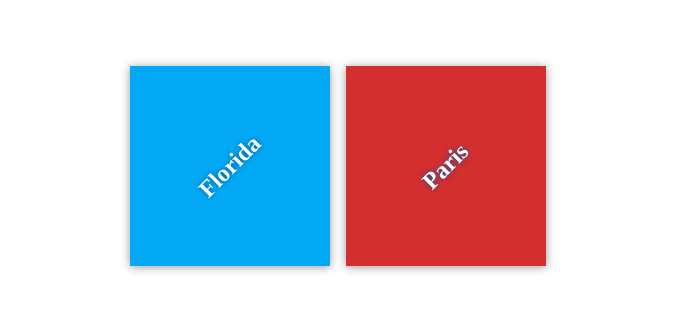
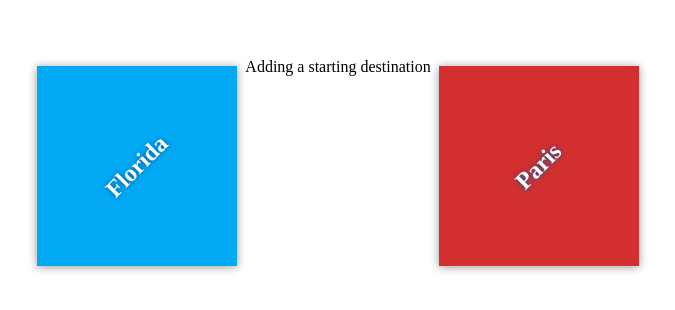
Before and after one commit to jafarqasim/my-travel-plans, a plain HTML site: page index.html in a window 1280 px wide. Shown: the part 234-544 px from the top of the page, without its empty margins (302-977 px from the left). Drawn offline with Linux system fonts and the light colour scheme; files that its build step writes are made by us from their sources.

Commit message:
Add starting destionations

```diff
--- a/index.html
+++ b/index.html
@@ -14,6 +14,8 @@
                 <h2>Florida</h2>
             </div>
 
+</b> Adding a starting destination </b>
+
             <div class="destination" id="paris">
                 <h2>Paris</h2>
             </div>
```
